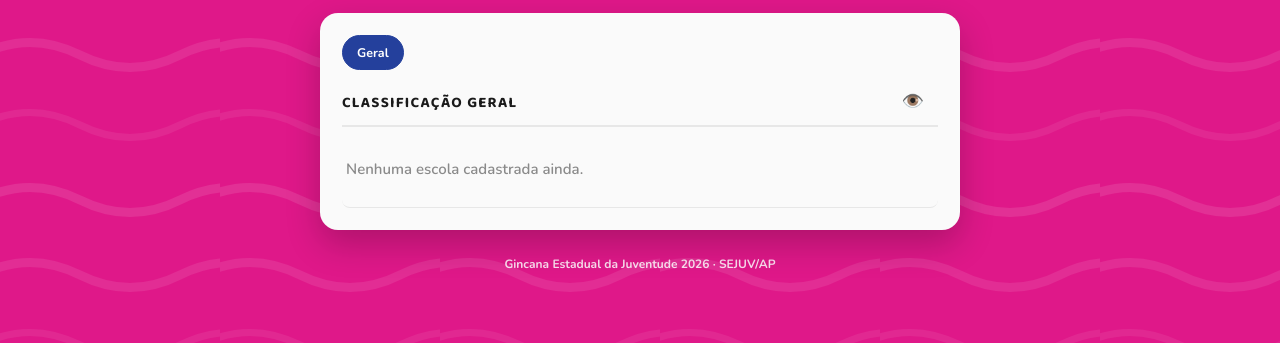
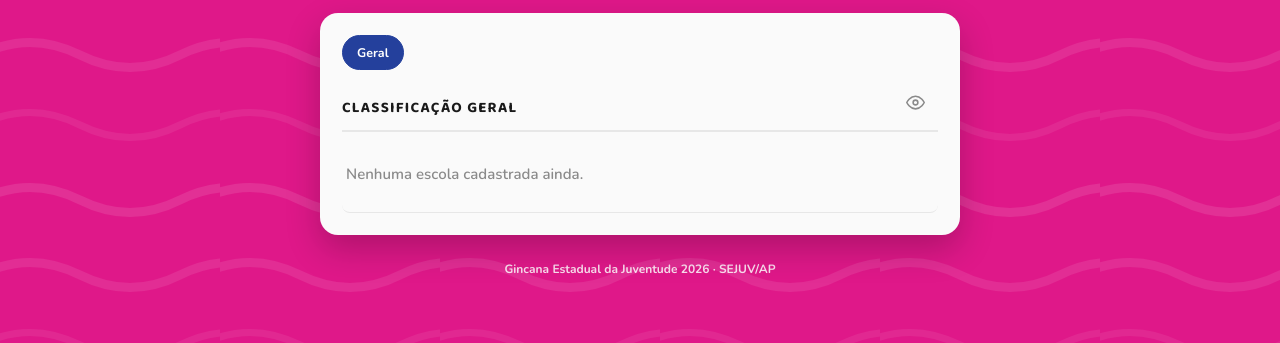
Before and after one commit to pvlservicos-collab/escolas, a website: page index.html in a window 1280 px wide. Shown: the part 280-623 px from the top of the page. Drawn offline with nearby package versions, Linux system fonts and the light colour scheme; no server answers.

Commit message:
Flip Top-3 blur default to visible, replace emoji eye with SVG icons
Top 3 now shows normally by default; clicking the eye blurs it
instead. Swaps the 🙈/👁️ emoji for proper open/closed eye SVG icons
(Feather-style, inlined, no external asset).

```diff
--- a/index.html
+++ b/index.html
@@ -236,15 +236,17 @@
   .titulo-acoes { display: flex; align-items: center; gap: 10px; }
 
   .botao-olho {
+    display: flex;
+    align-items: center;
+    justify-content: center;
     background: none;
     border: none;
-    font-size: 18px;
-    line-height: 1;
+    color: var(--apagado);
     cursor: pointer;
-    padding: 2px 4px;
-    transition: transform 0.15s ease;
+    padding: 3px;
+    transition: transform 0.15s ease, color 0.15s ease;
   }
-  .botao-olho:hover { transform: scale(1.18); }
+  .botao-olho:hover { transform: scale(1.15); color: var(--azul); }
 
   li.borrado { pointer-events: none; }
   li.borrado .linha { filter: blur(9px); user-select: none; transition: filter 0.3s ease; }
@@ -426,11 +428,16 @@
   let abertas = new Set();
   let oculto = false;
 
-  // Escolha pessoal de cada visitante (fica só neste navegador): o Top 3 vem borrado
-  // por padrão pra não estragar a revelação oficial; quem quiser espiar antes clica no
-  // olho e confirma.
+  // Escolha pessoal de cada visitante (fica só neste navegador): o Top 3 aparece
+  // normal por padrão; clicar no olho borra (e clicar de novo revela), sempre com
+  // confirmação.
   const TOP3_KEY = "gincana_top3_revelado";
-  let top3Revelado = localStorage.getItem(TOP3_KEY) === "1";
+  let top3Revelado = localStorage.getItem(TOP3_KEY) !== "0";
+
+  const ICONE_OLHO_ABERTO =
+    '<svg viewBox="0 0 24 24" width="19" height="19" fill="none" stroke="currentColor" stroke-width="2" stroke-linecap="round" stroke-linejoin="round"><path d="M1 12s4-8 11-8 11 8 11 8-4 8-11 8-11-8-11-8z"/><circle cx="12" cy="12" r="3"/></svg>';
+  const ICONE_OLHO_FECHADO =
+    '<svg viewBox="0 0 24 24" width="19" height="19" fill="none" stroke="currentColor" stroke-width="2" stroke-linecap="round" stroke-linejoin="round"><path d="M17.94 17.94A10.07 10.07 0 0 1 12 20c-7 0-11-8-11-8a18.45 18.45 0 0 1 5.06-5.94M9.9 4.24A9.12 9.12 0 0 1 12 4c7 0 11 8 11 8a18.5 18.5 0 0 1-2.16 3.19m-6.72-1.07a3 3 0 1 1-4.24-4.24"/><line x1="1" y1="1" x2="23" y2="23"/></svg>';
 
   const $chips = document.getElementById("chips");
   const $lista = document.getElementById("lista");
@@ -497,8 +504,8 @@
     const mostra = !oculto && filtroProva === "total";
     $olhoTop3.hidden = !mostra;
     if (!mostra) return;
-    $olhoTop3.textContent = top3Revelado ? "🙈" : "👁️";
-    $olhoTop3.title = top3Revelado ? "Ocultar o Top 3 de novo" : "Revelar o Top 3 antes da hora";
+    $olhoTop3.innerHTML = top3Revelado ? ICONE_OLHO_ABERTO : ICONE_OLHO_FECHADO;
+    $olhoTop3.title = top3Revelado ? "Ocultar o Top 3" : "Revelar o Top 3";
   }
 
   $olhoTop3.onclick = () => {
```
